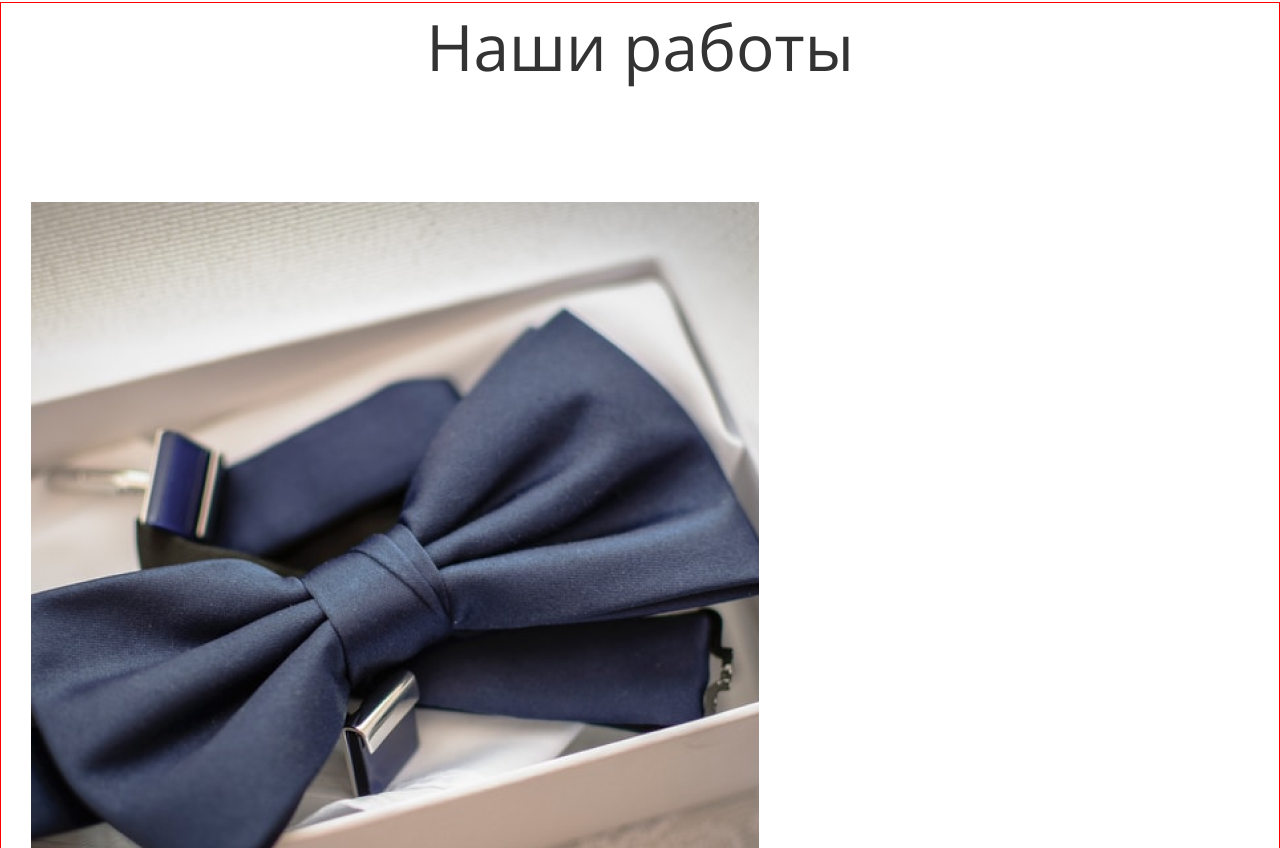
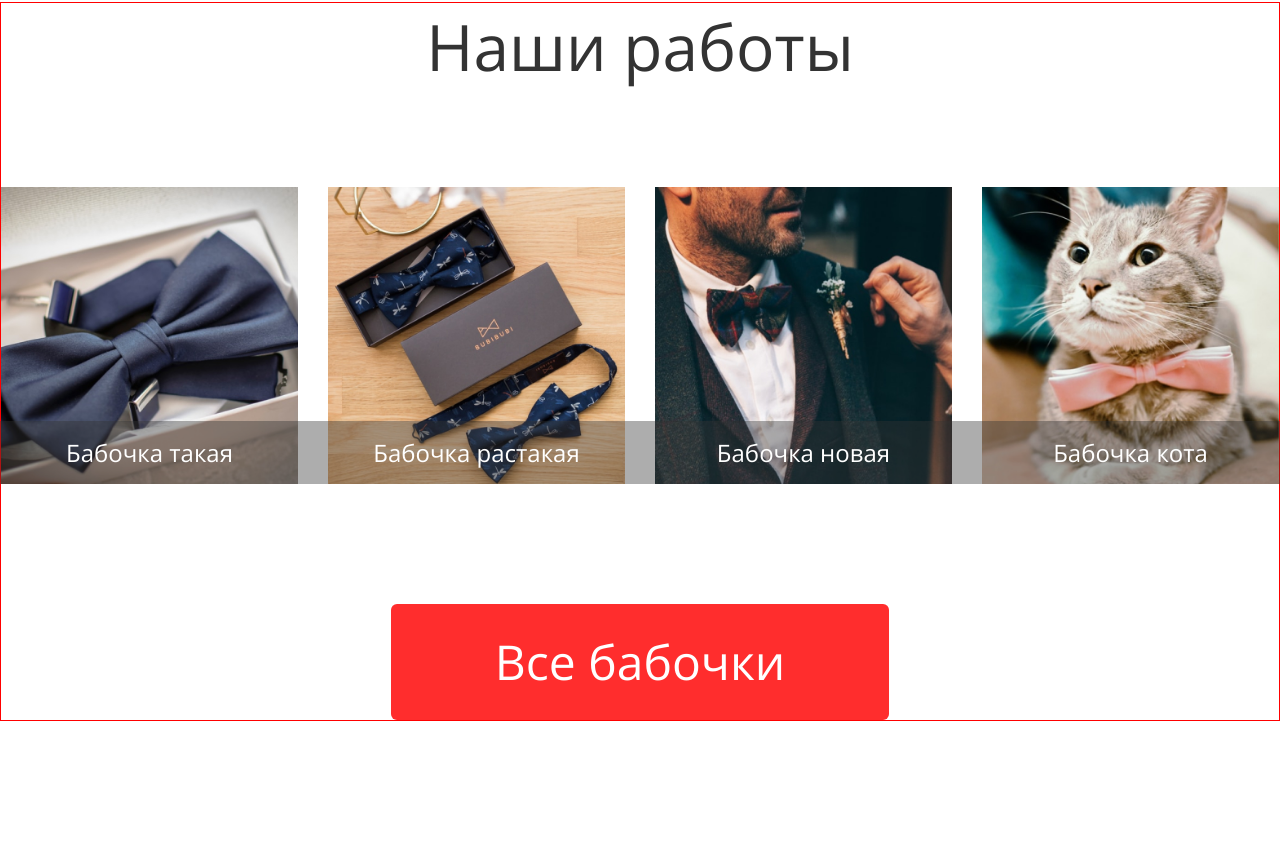
Before and after one commit to iuliana-lapatkina/butterfly-shop-lapatkina, a website: page www/index.html in a window 1280 px wide. Shown: the part 1132-1980 px from the top of the page. Drawn offline with Linux system fonts and the light colour scheme.

Commit message:
Add portfolio block

```diff
--- a/src/styles/blocks/_btn.scss
+++ b/src/styles/blocks/_btn.scss
@@ -1,6 +1,5 @@
 .btn {
   display: inline-block;
-  padding: 30px 0;
   text-align: center;
   background-color: $color-accent;
   color: inherit;
@@ -14,11 +13,11 @@
   cursor: pointer;
 
   .promo-inner & {
-    padding: 30px 72px;
+    padding: 30px 44px;
   }
 
   .portfolio-inner & {
-    padding: 30px 112px;
+    padding: 30px 104px;
   }
 }
 
--- a/src/styles/blocks/_portfolio.scss
+++ b/src/styles/blocks/_portfolio.scss
@@ -8,7 +8,11 @@
 }
 
 .portfolio-list {
+  display: flex;
   margin-bottom: 120px;
+  margin-left: -30px;
+  margin-right: -30px;
+  list-style: none;
 }
 
 .portfolio-title {
@@ -18,5 +22,22 @@
 
 .portfolio-item {
   flex-basis: 25%;
-  padding: $gap-half;
+
 }
+
+.portfolio-card {
+  position: relative;
+  padding: 0 $gap-half;
+}
+
+.portfolio-item-desc {
+  position: absolute;
+  bottom: 0;
+  left: 0;
+  width: 100%;
+  padding: 15px;
+  font-weight: 400;
+  font-size: 24px;
+  line-height: 33px;
+  background-color: rgba($color-dark, .4);
+}
--- a/src/styles/blocks/_promo.scss
+++ b/src/styles/blocks/_promo.scss
@@ -35,4 +35,8 @@
     font-size: 32px;
     line-height: 44px;
   }
+
+  .btn {
+    padding: 0;
+  }
 }
--- a/www/index.html
+++ b/www/index.html
@@ -37,20 +37,28 @@
         <h2 class="portfolio-title">Наши работы</h2>
         <ul class="portfolio-list">
           <li class="portfolio-item">
+              <div class="portfolio-card">
                 <img src="images/portfolio-image-1.jpg" alt="Галстук-бабочка в коробке">
                 <p class="portfolio-item-desc">Бабочка такая</p>
+              </div>
           </li>
           <li class="portfolio-item">
+            <div class="portfolio-card">
               <img src="images/portfolio-image-2.jpg" alt="Галстуки-бабочки на столе">
               <p class="portfolio-item-desc">Бабочка растакая</p>
+            </div>
           </li>
           <li class="portfolio-item">
+            <div class="portfolio-card">
               <img src="images/portfolio-image-3.jpg" alt="Мужчина в галстуке-бабочке">
               <p class="portfolio-item-desc">Бабочка новая</p>
+            </div>
           </li>
           <li class="portfolio-item">
+            <div class="portfolio-card">
               <img src="images/portfolio-image-4.jpg" alt="Кот в галстуке-бабочке">
               <p class="portfolio-item-desc">Бабочка кота</p>
+          </div>
           </li>
         </ul>
         <a href="#" class="btn">Все бабочки</a>
```
Also changed, not shown: www/style/style.css. Lines whose indentation alone changed are shown as unchanged.
